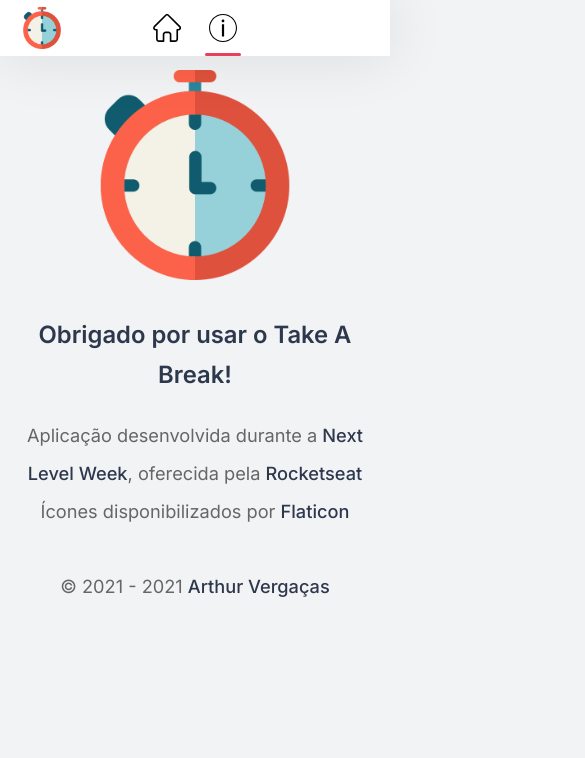
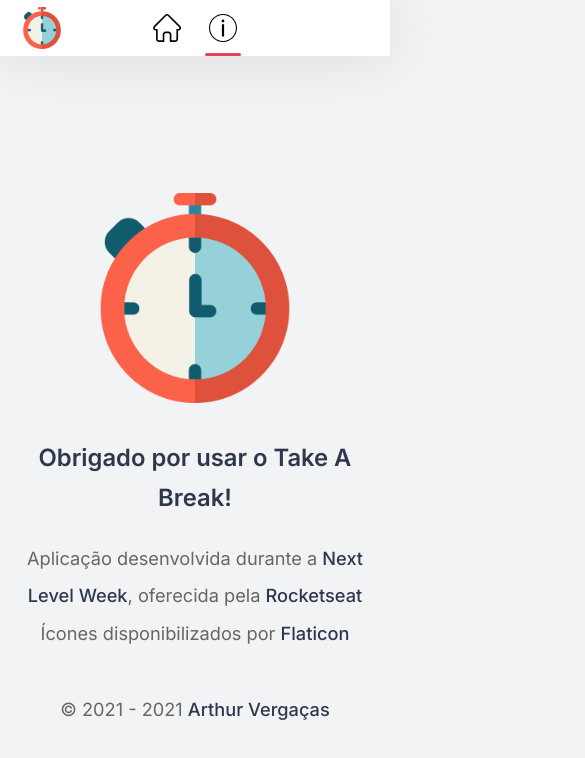
Before and after one commit to arthurvergacas/Take-A-Break, a Next.js app: page /about in a window 390 px wide. Shown: the top 758 px of the page, 585 px wide, since content can reach past the window. Built offline with nearby package versions, Linux system fonts and the light colour scheme.

Commit message:
implement responsiveness about page 🎀

```diff
--- a/src/components/Menu.tsx
+++ b/src/components/Menu.tsx
@@ -78,14 +78,21 @@
 
     let previousScrollPos = window.pageYOffset;
     function handleScroll() {
-      console.log("im scrolling", window.pageYOffset, previousScrollPos);
-      let currentScrollPos = window.pageYOffset;
-      if (previousScrollPos > currentScrollPos || currentScrollPos <= 40) {
-        navbarDiv.current.style.top = "0";
-      } else {
-        navbarDiv.current.style.top = "-4rem";
+      if (window.innerWidth <= 860) {
+        console.log(
+          "im scrolling",
+          window.pageYOffset,
+          previousScrollPos,
+          window.location
+        );
+        let currentScrollPos = window.pageYOffset;
+        if (previousScrollPos > currentScrollPos || currentScrollPos <= 30) {
+          navbarDiv.current.style.top = "0";
+        } else {
+          navbarDiv.current.style.top = "-4rem";
+        }
+        previousScrollPos = currentScrollPos;
       }
-      previousScrollPos = currentScrollPos;
     }
 
     window.addEventListener("resize", handleResize);
--- a/src/pages/_app.tsx
+++ b/src/pages/_app.tsx
@@ -3,6 +3,7 @@
 import { ChallengesProvider } from "../contexts/ChallengesContexts";
 
 import "../styles/global.css";
+
 import "../styles/nprogress.css";
 import { Menu } from "../components/Menu";
 
@@ -117,7 +118,7 @@
         <meta property="og:description" content="Home Office com mais saúde!" />
         <meta property="og:image" content="favicons/favicon-310.png" />
 
-        {/* <meta name="viewport" content="width=device-width, initial-scale=1.0" /> */}
+        <meta name="viewport" content="width=device-width, initial-scale=1.0" />
       </Head>
       <TopProgressBar />
       <Menu>
--- a/src/styles/components/Menu.module.css
+++ b/src/styles/components/Menu.module.css
@@ -89,7 +89,7 @@
   .menuContainer {
     height: 4rem;
 
-    width: 100vh;
+    max-width: 100vh;
 
     position: relative;
   }
--- a/src/styles/pages/About.module.css
+++ b/src/styles/pages/About.module.css
@@ -1,18 +1,23 @@
 .container {
-	display: flex;
-	flex-direction: column;
-
   align-items: center;
   justify-content: center;
 
   padding: 0 1rem;
+
+  max-height: 100%;
+  max-width: 100%;
+  margin: 0 auto;
+
+  display: flex;
+  flex: 1 1;
+  flex-direction: column;
 }
 
 .container > img {
   width: 15rem;
   height: 15rem;
 
-	margin: 1rem 0 2.6rem;
+  margin: 1.5rem 0 2.6rem;
 }
 
 .textContainer {
```
Lines whose indentation alone changed are shown as unchanged.
